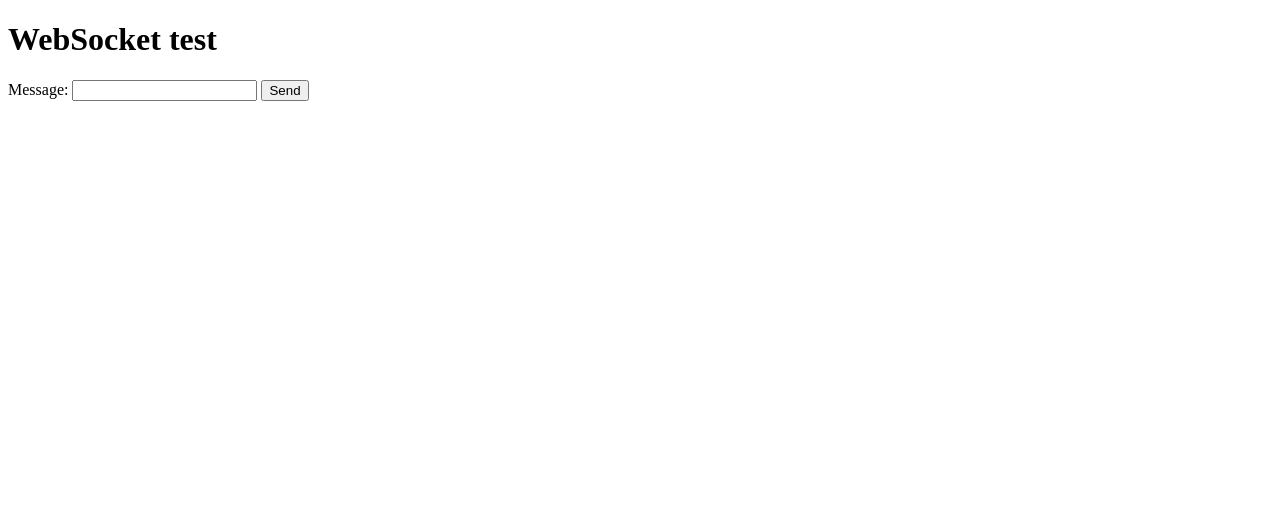
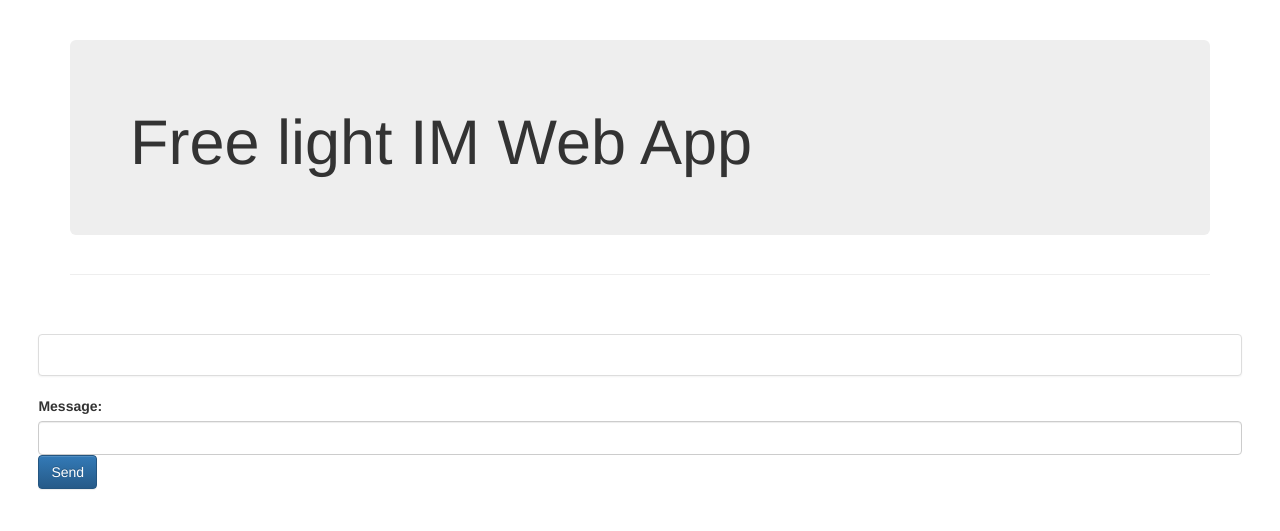
Before and after one commit to a-boujane/Java-Jetty-WebChatRoom-websockets, a plain HTML site: page ChattAppli/Client/index.html in a window 1280 px wide. Drawn offline with nearby package versions, Linux system fonts and the light colour scheme.

Commit message:
Better UI using bootstrap

```diff
--- a/ChattAppli/Client/index.html
+++ b/ChattAppli/Client/index.html
@@ -1,22 +1,42 @@
 <!DOCTYPE html>
 <html>
 	<head>
+		<script src="https://ajax.googleapis.com/ajax/libs/jquery/1.12.0/jquery.min.js"></script>
 		<script src="ws.js"></script>
+		<!-- Latest compiled and minified CSS -->
+		<link rel="stylesheet" href="https://maxcdn.bootstrapcdn.com/bootstrap/3.3.6/css/bootstrap.min.css" integrity="sha384-1q8mTJOASx8j1Au+a5WDVnPi2lkFfwwEAa8hDDdjZlpLegxhjVME1fgjWPGmkzs7" crossorigin="anonymous">
+
+		<!-- Optional theme -->
+		<link rel="stylesheet" href="https://maxcdn.bootstrapcdn.com/bootstrap/3.3.6/css/bootstrap-theme.min.css" integrity="sha384-fLW2N01lMqjakBkx3l/M9EahuwpSfeNvV63J5ezn3uZzapT0u7EYsXMjQV+0En5r" crossorigin="anonymous">
+
+		<!-- Latest compiled and minified JavaScript -->
+		<script src="https://maxcdn.bootstrapcdn.com/bootstrap/3.3.6/js/bootstrap.min.js" integrity="sha384-0mSbJDEHialfmuBBQP6A4Qrprq5OVfW37PRR3j5ELqxss1yVqOtnepnHVP9aJ7xS" crossorigin="anonymous"></script>
+
 	</head>
 	<body>
-		<h1>WebSocket test</h1>
 
-		Message:
-		<input type="text" onkeydown="onKeyDown(event)" id="message" >
+		<div class="container">
+			<div class="page-header">
+				<div class="jumbotron">
+					<h1>Free light IM Web App</h1>
+				</div>
+			</div>
 
-		<button id="send" onclick="sendMessage()">
-			Send
-		</button>
-		<br />
-		<br />
-		<br />
+		</div>
 
-		<ol></ol>
+		<section style="padding: 3%">
+			<div class="panel panel-default">
+				<div class="panel-body">
+					<ul></ul>
+				</div>
 
+			</div>
+			<label for="focusedInput">Message: </label>
+			<input class="form-control" id="message" type="text" onkeydown="onKeyDown(event)">
+			</div>
+			<button id="send" onclick="sendMessage()" type="button" class="btn btn-primary">
+				Send
+			</button>
+		</section>
 	</body>
 </html>
--- a/ChattAppli/Client/ws.js
+++ b/ChattAppli/Client/ws.js
@@ -11,7 +11,7 @@ ws.onopen = function() {
 
 ws.onmessage = function(evt) {
 	if (evt.data !== "***KeepAlive***") {
-		$("ol").append("<li>" + evt.data + "</li>");
+		$("ul").append("<li>" + evt.data + "</li>");
 	}
 };
 
```
